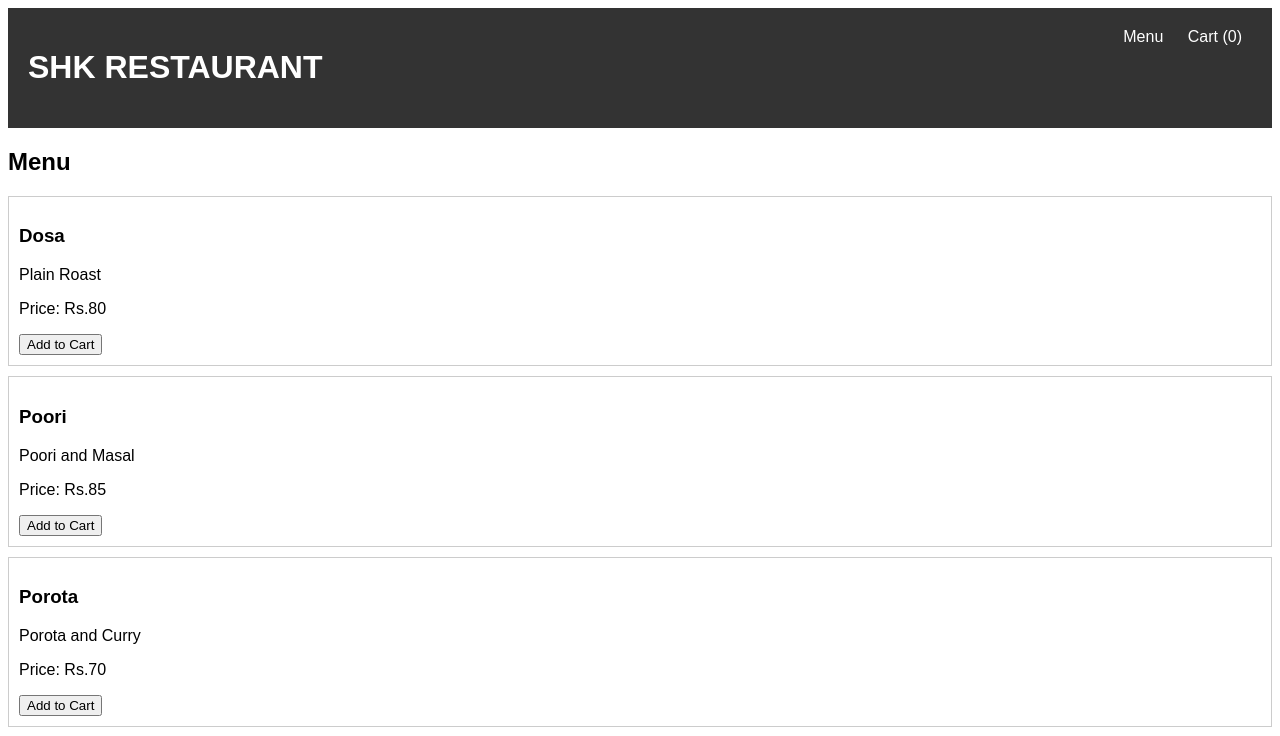
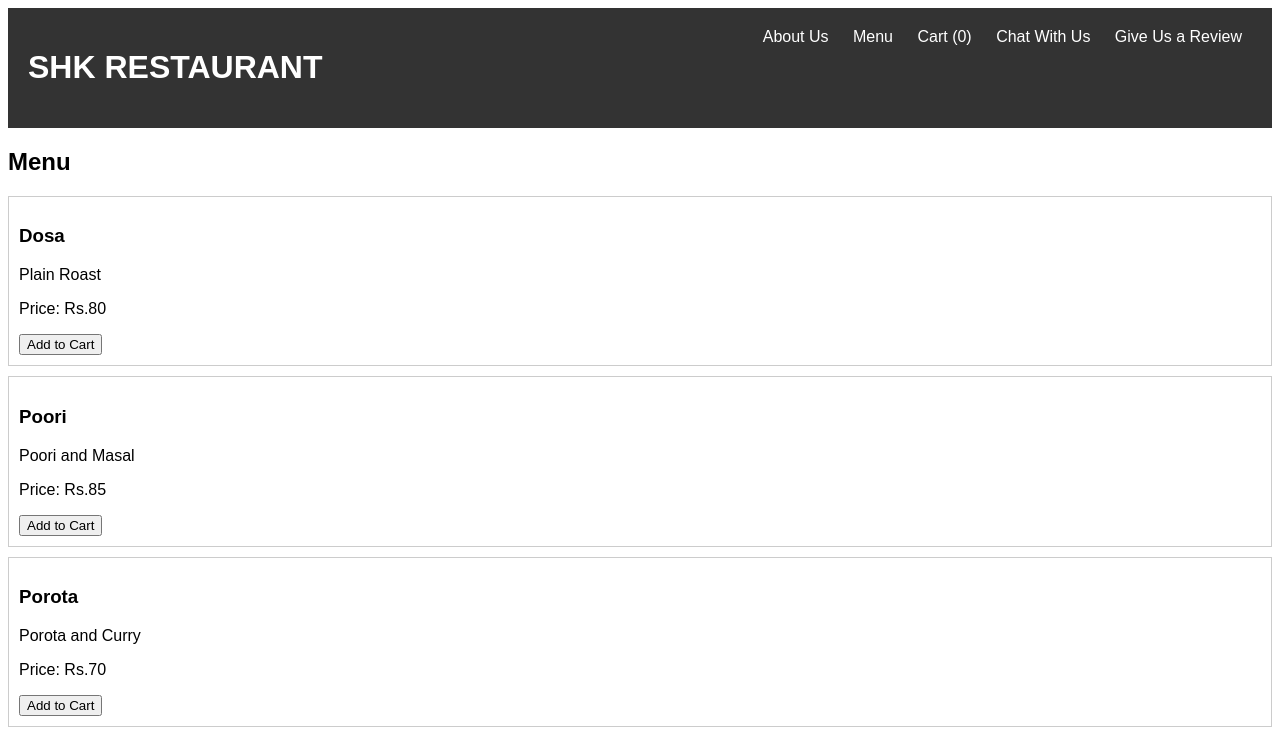
Before and after one commit to SASTIHARIKUMARKL/Restaurant-Order-taking, a plain HTML site: page index.html in a window 1280 px wide. Shown: the top 736 px of the page. Drawn offline with Linux system fonts and the light colour scheme.

Commit message:
Update index.html
more user interfacing content adding

```diff
--- a/index.html
+++ b/index.html
@@ -11,8 +11,11 @@
     <header>
         <h1>SHK RESTAURANT</h1>
         <nav>
+            <a href="about.html">About Us</a>
             <a href="#">Menu</a>
             <a href="#">Cart (<span id="cart-count">0</span>)</a>
+            <a href="chat.html">Chat With Us</a>
+            <a href="form.html">Give Us a Review</a>
         </nav>
     </header>
     <main>
```
